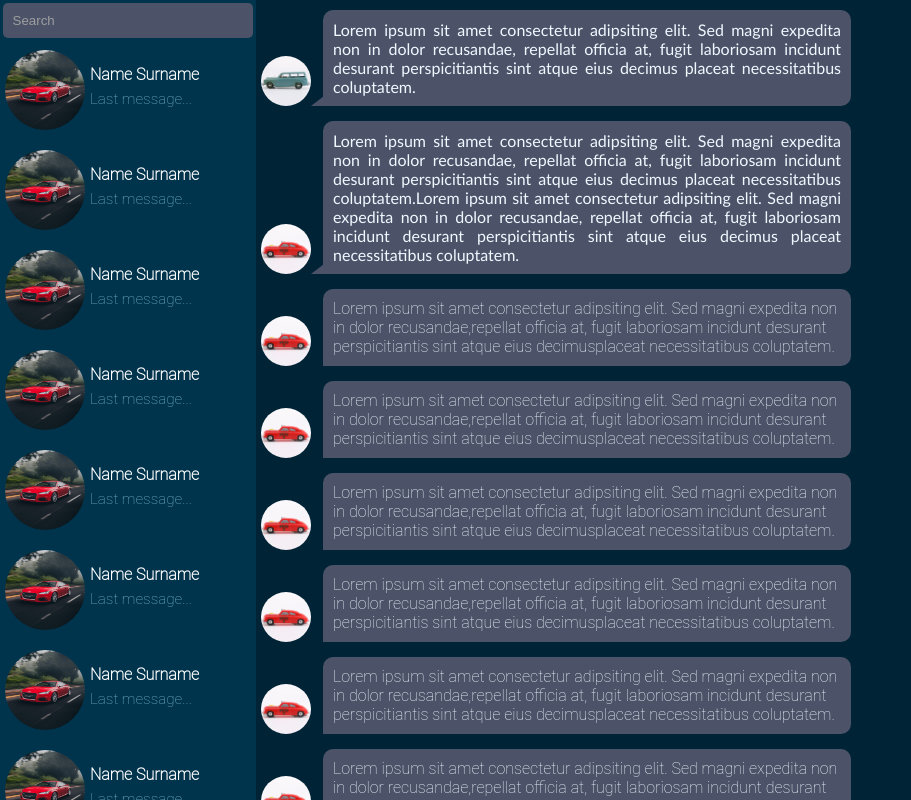
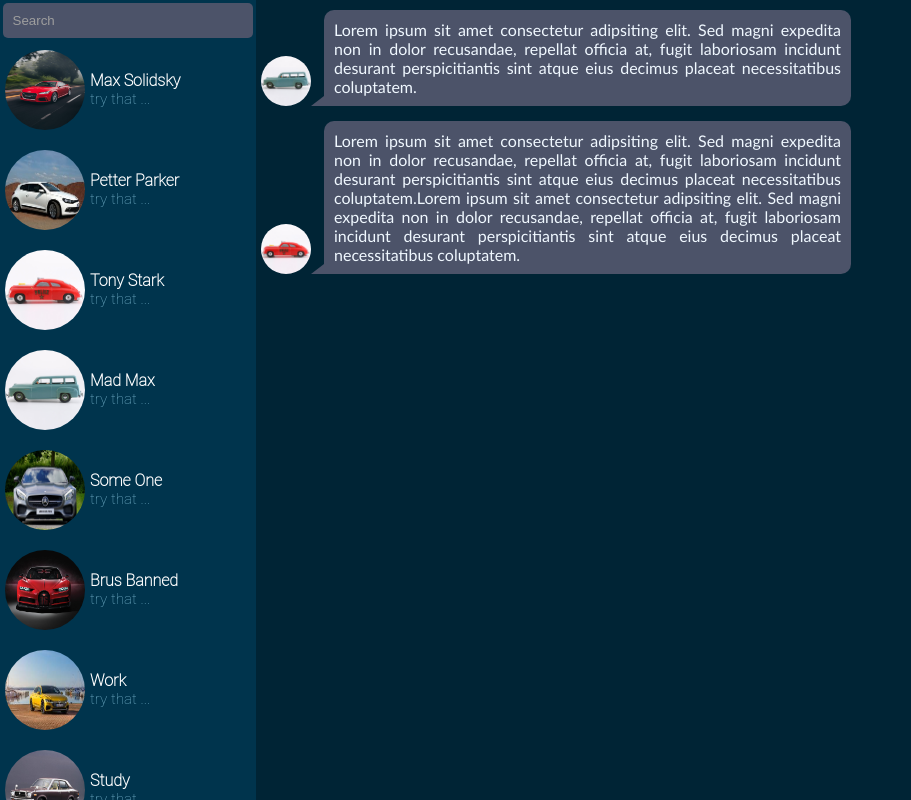
Before and after one commit to porsh99/LeverX_JS, a plain HTML site: page Main/TEST_1/task2.html in a window 1280 px wide. Shown: the whole page, without its empty margins (0-911 px from the left). Drawn offline with Linux system fonts and the light colour scheme.

Commit message:
test-1 ver 2, needs refactoring

```diff
--- a/Main/TEST_1/css/task2.css
+++ b/Main/TEST_1/css/task2.css
@@ -73,21 +73,27 @@ body {
 
 .chat-text-box {
     width: 100%;
+    display: flex;
+
+    flex-direction: column;
+    justify-content: space-around;
 }
 
 .chat-header {
-    width: 100%;
-    height: 50%;
-    padding-top: 15%;
-    /* border: 1px solid green; */
+    display: flex;
     font-weight: bold;
+}
+
+.chat-header text {
+    display: flex;
+    align-self: flex-end;
+    height: auto;
 }
 
 .chat-last-message {
     font-size: 0.95em;
+
     color: rgb(119, 181, 206);
-    height: 50%;
-    /* border: 1px solid green; */
 }
 
 
@@ -111,7 +117,8 @@ body {
 
 
 #chat-messages-container {
-    position: fixed;  /*because chats-conteiner property (inline-block) show browser's page scroll...*/
+    position: fixed;
+    /*because chats-conteiner property (inline-block) show browser's page scroll...*/
     width: 80%;
     height: 100%;
     top: 0;
@@ -121,9 +128,7 @@ body {
     overflow-y: scroll;
 }
 
-
-
-.message-box{
+.message-box {
     margin-top: 5px;
     min-height: 60px;
     height: auto;
@@ -135,50 +140,43 @@ body {
     justify-items: center;
 
     /* border: 1px solid red; */
-
 }
 
-.message-image-box
-{
+.message-image-box {
     display: flex;
     align-self: flex-end;
 
     /* border: 1px solid blue; */
 }
 
-.message-image-box img{
+.message-image-box img {
     height: 50px;
     width: 50px;
     border-radius: 25px;
 
 }
 
-.message-text-box
-{
+.message-text-box {
     display: flex;
+    align-self: flex-end;
     padding: 10px;
     background-color: rgb(76, 83, 105);
     border-radius: 10px 10px 10px 0px;
-    margin-left: 0px;
 }
-.message-text-box text
-{
-    /* border: 1px solid red; */
+
+.message-text-box {
     text-align: justify;
     font-family: 'Gill Sans', 'Gill Sans MT', Calibri, 'Trebuchet MS', sans-serif;
-    font-weight: 100;
 }
 
-.triangle-container
-{
+.triangle-container {
     display: flex;
     align-self: flex-end;
-    margin-right: -1px;
 
-    fill:rgb(76, 83, 105);
+    width: 0;
+    height: 0;
+    border-top: 10px solid transparent;
+    border-bottom: 0px solid transparent;
+
+    border-right: 13px solid rgb(76, 83, 105);
 }
-
-svg{
-    height: 10px;
-    width: 13px;
-}
--- a/Main/TEST_1/js/task2.js
+++ b/Main/TEST_1/js/task2.js
@@ -13,21 +13,39 @@ var lastMessageContent = " Last message...";
 var chatImageSource = "img/car1.jpg";
 
 
+var userAvatarSources = ['img/car1.jpg', 'img/car2.jpg', 'img/car3.jpg', 'img/car4.jpg', 'img/car5.jpg', 'img/car6.jpg', 'img/car7.jpg', 'img/car8.jpg', 'img/car9.jpg', 'img/car10.jpg', ];
+
+var DELMeMESSAGeCONTENT = "Lorem ipsum sit amet consectetur adipsiting elit. Sed magni expedita non in dolor recusandae,repellat officia at, fugit laboriosam incidunt desurant perspicitiantis sint atque eius decimusplaceat necessitatibus coluptatem.";
 
 var parentMessageContainerName = "chat-messages-container";
 
+var ownAvatarSourseImage = 'img/car0.jpg';
+
+
+var chatNames = ['Max Solidsky', 'Petter Parker', 'Tony Stark', 'Mad Max', 'Some One', 'Brus Banned', 'Work', 'Study', 'Preferences', 'Anonymus'];
+var messages = [
+	['hi', '..', 'help me with ....', 'hi, 5 min please...', 'ok', '..', 'oh? maby you see that too?', 'yes', '..', 'try that ...'],
+	['1hi', '..', 'help me with ....', 'hi, 5 min please...', 'ok', '..', 'oh? maby you see that too?', 'yes', '..', 'try that ...'],
+	['3hi', '..', 'help me with ....', 'hi, 5 min please...', 'ok', '..', 'oh? maby you see that too?', 'yes', '..', 'try that ...'],
+	['4hi', '..', 'help me with ....', 'hi, 5 min please...', 'ok', '..', 'oh? maby you see that too?', 'yes', '..', 'try that ...'],
+	['5hi', '..', 'help me with ....', 'hi, 5 min please...', 'ok', '..', 'oh? maby you see that too?', 'yes', '..', 'try that ...'],
+	['6hi', '..', 'help me with ....', 'hi, 5 min please...', 'ok', '..', 'oh? maby you see that too?', 'yes', '..', 'try that ...'],
+	['7hi', '..', 'help me with ....', 'hi, 5 min please...', 'ok', '..', 'oh? maby you see that too?', 'yes', '..', 'try that ...'],
+	['8hi', '..', 'help me with ....', 'hi, 5 min please...', 'ok', '..', 'oh? maby you see that too?', 'yes', '..', 'try that ...'],
+	['9hi', '..', 'help me with ....', 'hi, 5 min please...', 'ok', '..', 'oh? maby you see that too?', 'yes', '..', 'try that ...'],
+	['no messages']
+];
 
 
 
 function generateChats() {
 
-	for (var i = 0; i < 10; i++) {
-		generateChat(parentContainerIDName);
-		generateChatMessages(parentMessageContainerName);
+	for (var i = 0; i < chatNames.length; i++) {
+		generateChat(parentContainerIDName, i, userAvatarSources[i], chatNames[i], messages[i][messages[i].length-1]);
 	}
 }
 
-function generateChat(parentContainerID) {
+function generateChat(parentContainerID, chatID, chatImageSource, chatName, chatLastMessage) {
 
 	var parentContainer = document.getElementById(parentContainerID);
 	//console.log(parentContainer);
@@ -50,9 +68,13 @@ function generateChat(parentContainerID) {
 	divImageBox.setAttribute("class", divImageBoxClassName);
 	divChatTextBox.setAttribute("class", divTextBoxClassName);
 	chatImage.setAttribute("src", chatImageSource);
+	chatImage.setAttribute("onerror", chatImageSource);
 
 	divChatHeader.setAttribute("class", chatHeaderClassName);
 	divChatLastMessage.setAttribute("class", chatLastMessageClassName);
+
+	chat.setAttribute("onclick", 'selectChat(' + chatID + ')');
+	chatImage.setAttribute("onerror", "reloadToEmptyPhoto('" + chatImageSource + "')");
 
 	divChatHeader.appendChild(headerText);
 	divChatLastMessage.appendChild(lastMessageText);
@@ -68,11 +90,11 @@ function generateChat(parentContainerID) {
 
 	parentContainer.appendChild(chat);
 
-	headerText.outerHTML = headerTextContent;
-	lastMessageText.outerHTML = lastMessageContent;
+	headerText.innerHTML = chatName;
+	lastMessageText.innerHTML = chatLastMessage;
 }
 
-function generateChatMessages(parentContainerID) {
+function generateChatMessages(parentContainerID, imageSource, messageTextContent) {
 	var parentContainer = document.getElementById(parentContainerID);
 
 	var divMessageBox = document.createElement("div");
@@ -81,7 +103,6 @@ function generateChatMessages(parentContainerID) {
 	var divMessageTextBox = document.createElement("div");
 
 	var messageImage = document.createElement("img");
-	var tryangleContainer = document.createElement("svg");
 	var messageText = document.createElement("text");
 
 	divMessageBox.setAttribute("class", "message-box");
@@ -89,30 +110,60 @@ function generateChatMessages(parentContainerID) {
 	divTryangleBox.setAttribute("class", "triangle-container");
 	divMessageTextBox.setAttribute("class", "message-text-box");
 
-	var poligon = document.createElement("polygon");
-	poligon.setAttribute("class", "message-box");
+	messageImage.setAttribute("onerror", "reloadToEmptyPhoto('" + imageSource + "')");
 
-	poligon.setAttribute("points", "13,0 0,10 13,10");
-	tryangleContainer.appendChild(poligon);
-	divTryangleBox.appendChild(tryangleContainer);
-
-	messageImage.setAttribute("src", "img/car3.jpg");
+	messageImage.setAttribute("src", imageSource);
 	divMessageImageBox.appendChild(messageImage);
 
 	divMessageTextBox.appendChild(messageText);
-
 
 	divMessageBox.appendChild(divMessageImageBox);
 	divMessageBox.appendChild(divTryangleBox);
 	divMessageBox.appendChild(divMessageTextBox);
 
+	parentContainer.appendChild(divMessageBox);
+
+	messageText.outerHTML = messageTextContent;
+}
+
+function reloadToEmptyPhoto(imgSource) {
+	var imagesOnPage = document.getElementsByTagName('img');
+
+	for (var i = 0; i < imagesOnPage.length; i++) {
+		if (imagesOnPage[i].hasAttribute('src')) {
+			if (imagesOnPage[i].getAttribute('src') == imgSource) {
+				imagesOnPage[i].setAttribute('src', 'img/noimage.png');
+			}
+		}
+	}
+}
 
 
-	parentContainer.appendChild(divMessageBox);
+function selectChat(chatNumber) {
 
-	messageText.outerHTML = " Lorem ipsum sit amet consectetur adipsiting elit. Sed magni expedita non in dolor recusandae,repellat officia at, fugit laboriosam incidunt desurant perspicitiantis sint atque eius decimusplaceat necessitatibus coluptatem.";
+	console.log(messages[chatNumber].length);
 
+	clearChildren(parentMessageContainerName);
 
+	if (messages[chatNumber].length > 0) {
+		for (var i = 0; i < messages[chatNumber].length;) {
 
+			if (messages[chatNumber][i] !== ".." && messages[chatNumber][i] !== "no messages")
+				generateChatMessages(parentMessageContainerName, userAvatarSources[chatNumber], messages[chatNumber][i]);
 
+			if (i+1 < messages[chatNumber].length && messages[chatNumber][i + 1] !== ".." && messages[chatNumber][i+1] !== "no messages") {
+				generateChatMessages(parentMessageContainerName, ownAvatarSourseImage, messages[chatNumber][i + 1]);
+			}
+			i += 2;
+
+		}
+	}
 }
+
+function clearChildren(parentID)
+{
+	var parentContainer = document.getElementById(parentID);
+	while (parentContainer.firstChild) {
+		parentContainer.removeChild(parentContainer.firstChild);
+	}
+}
--- a/Main/TEST_1/task2.html
+++ b/Main/TEST_1/task2.html
@@ -21,7 +21,7 @@
             <input type="input" name="firstname" value="Search">
         </form>
     </div>
-    <div class="chat">
+    <!-- <div class="chat" onclick="selectChat('0')">
         <div class="chat-image-box">
             <img src="img/car1.jpg">
         </div>
@@ -37,17 +37,15 @@
                 </text>
             </div>
         </div>
-    </div>
+    </div> -->
 </div>
+
 <div id="chat-messages-container">
     <div class="message-box">
         <div class="message-image-box">
             <img src="img/car4.jpg">
         </div>
         <div class="triangle-container">
-            <svg>
-                <polygon points="13,0 0,10 13,10"/>
-            </svg>
         </div>
         <div class="message-text-box">
             <text>
@@ -63,9 +61,6 @@
             <img src="img/car3.jpg">
         </div>
         <div class="triangle-container">
-            <svg>
-                <polygon points="13,0 0,10 13,10"/>
-            </svg>
         </div>
         <div class="message-text-box">
             <text>
```
Also changed, not shown: Main/TEST_1/img/car0.JPG (added), Main/TEST_1/img/car5.jpg (added), Main/TEST_1/img/car6.jpg (added), Main/TEST_1/img/car7.jpg (added), Main/TEST_1/img/car8.jpg (added), Main/TEST_1/img/car9.jpg (added), Main/TEST_1/img/noimage.png (added).
